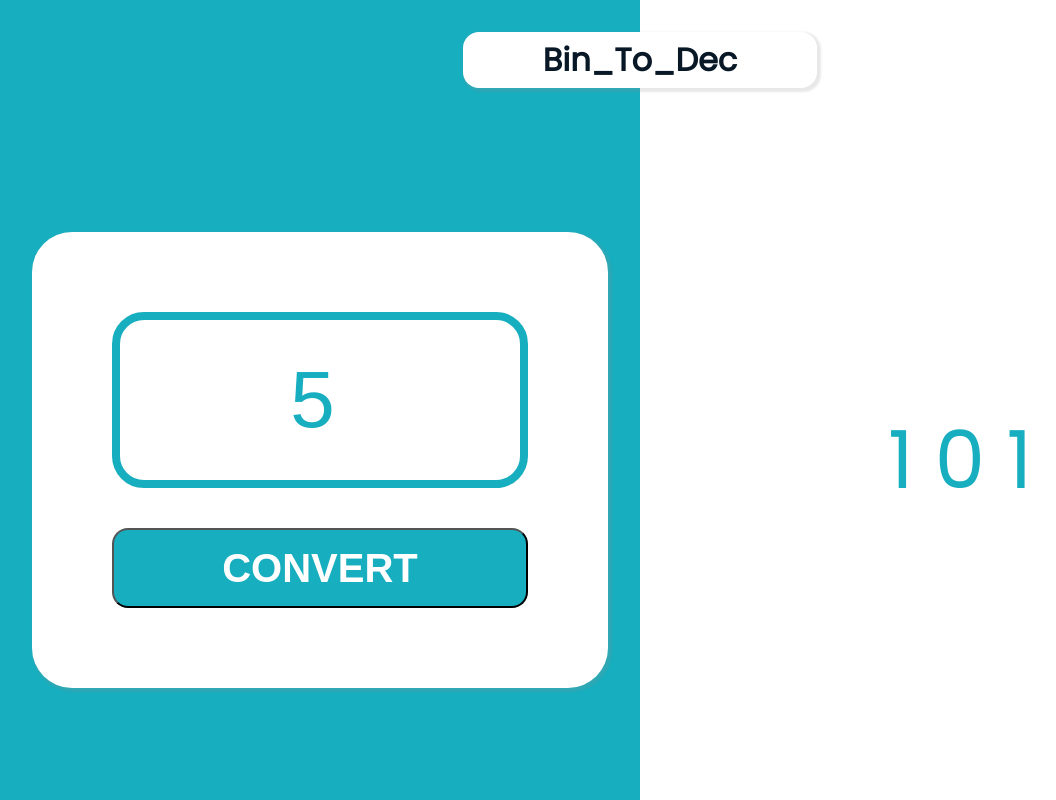
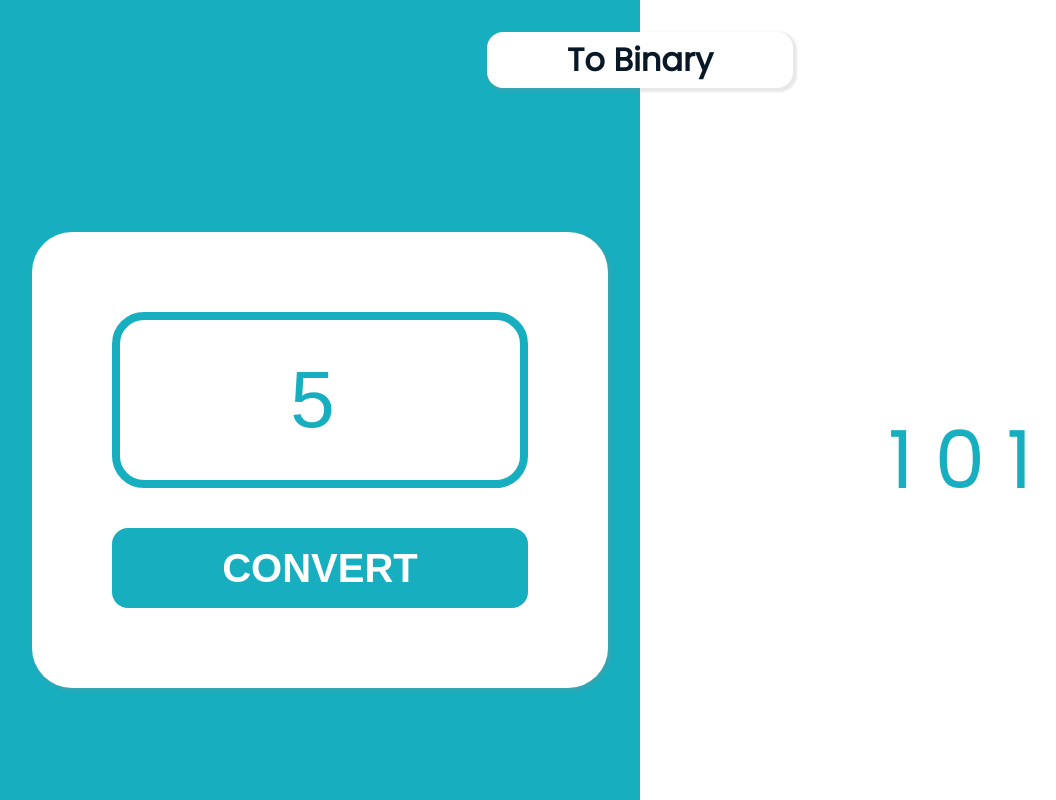
Before and after one commit to jjotta158/transform-binary, a plain HTML site: page index.html in a window 1280 px wide. Both pictures are taken after typing "5" into the empty fields and a click on the button "CONVERT". Shown: the whole page, without its empty margins (0-1056 px from the left). Drawn offline with nearby package versions, Linux system fonts and the light colour scheme; a web font is replaced by a local one.

Commit message:
Terminado o projeto

```diff
--- a/css/style.css
+++ b/css/style.css
@@ -20,6 +20,7 @@ h1{
     padding-left: 10vmin;
     padding-right: 10vmin;
     box-shadow: 2px 2px 2px 2px rgba(143, 138, 138, 0.2);
+    cursor:pointer;
 }
 main{
     display: flex;
@@ -64,6 +65,7 @@ button{
     font-size: 5vmin;
     font-weight: bolder;
     border-radius: 2vmin;
+    border:none;
 }
 #showConvertedNumber{
     color:#17AEBF;
@@ -73,6 +75,9 @@ button{
 }
 @media(max-width:600px)
 {
+    header{
+        background:#17AEBF;
+    }
     main{
         display: flex;
         flex-direction: column-reverse;
--- a/index.html
+++ b/index.html
@@ -5,28 +5,31 @@
     <meta charset="UTF-8">
     <meta name="viewport" content="width=device-width, initial-scale=1.0">
     <meta http-equiv="X-UA-Compatible" content="ie=edge">
-    <script src="https://cdn.jsdelivr.net/npm/vue"></script>
-    <script src="js/index.js"></script>
+    <script src="https://cdn.jsdelivr.net/npm/vue/dist/vue.js"></script>
+    <script src="../cursoVueJS/config/vue.js"></script>
     <link rel="stylesheet" href="css/style.css">
     <title>Binary Decimal Converter</title>
     <link href="https://fonts.googleapis.com/css?family=Krona+One|Odibee+Sans|Poppins&display=swap" rel="stylesheet">
 </head>
 
-<body id="app" onload="animation()">
-    <header>
-        <h1>Bin_To_Dec</h1>
+<body onload="animation()">
+    <div id="app">
+        <header onclick="headerClick()">
+            <h1 v-show="convert === true">To Binary</h1>
+            <h1 v-if="convert === false">To Decimal</h1>
         </header>
         <main>
             <section>
                 <form>
                     <input type="number" id="input">
-            <button type="button" onclick="convertToBinary()">CONVERT</button>
+                    <button type="button" onclick="convert()">CONVERT</button>
                 </form>
             </section>
             <section>
                 <div id="showConvertedNumber"></div>
             </section>
         </main>
+    </div>
 </body>
-
+<script src="js/index.js"></script>
 </html>
--- a/js/index.js
+++ b/js/index.js
@@ -1,12 +1,20 @@
-var switchi = 0;
-const vm = new Vue({
-    el:'#app',
+
+var vm = new Vue({
+    el:"#app",
     data:{
-
+        convert:true
     }
 })
 
+function headerClick(){
+    if(vm.convert) {
+        vm.convert = false;
+    } else {
+        vm.convert = true;
+    }
+}
 function convertToDecimal() {
+    animation();
     let input = document.getElementById("input").value;
     let inputCount = input.split("");
     let i = 0;
@@ -15,12 +23,12 @@ function convertToDecimal() {
         resultado = resultado + parseInt(inputCount[i]) * Math.pow(2,i);
         i++;
     }
-    animation();
     let resposta = document.getElementById("showConvertedNumber") ;
     resposta.innerText = resultado;
 }
 
 function convertToBinary(){
+    animation();
     let input = document.getElementById("input").value;
     let resultado = "";
     let div = input;
@@ -28,7 +36,6 @@ function convertToBinary(){
         resultado = `${resultado} ${div %2 }`;
         div = Math.trunc(div/2);
     }
-    animation();
     let resposta = document.getElementById("showConvertedNumber") ;
     resposta.innerText = resultado;
 }
@@ -42,3 +49,11 @@ function animation(){
         menu.style.height = "15vmin";
     }, 1000);
 }
+
+function convert(){
+    if(vm.convert) {
+        convertToBinary()
+    } else {
+        convertToDecimal()
+    }
+}
```
Lines whose indentation alone changed are shown as unchanged.
